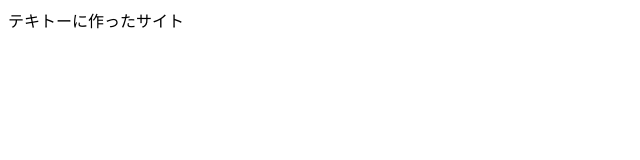
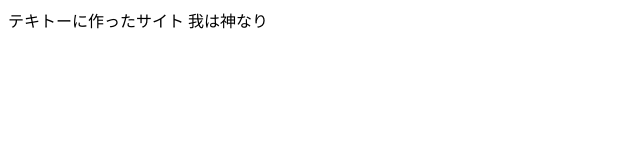
Before and after one commit to hayamayuto/test1, a plain HTML site: page index.html in a window 1280 px wide. Shown: the whole page, without its empty margins (0-640 px from the left). Drawn offline with Linux system fonts and the light colour scheme.

Commit message:
Update index.html

```diff
--- a/index.html
+++ b/index.html
@@ -6,5 +6,6 @@
 </head>
 <body>
    テキトーに作ったサイト
+   我は神なり
 </body>
 </html>
```
